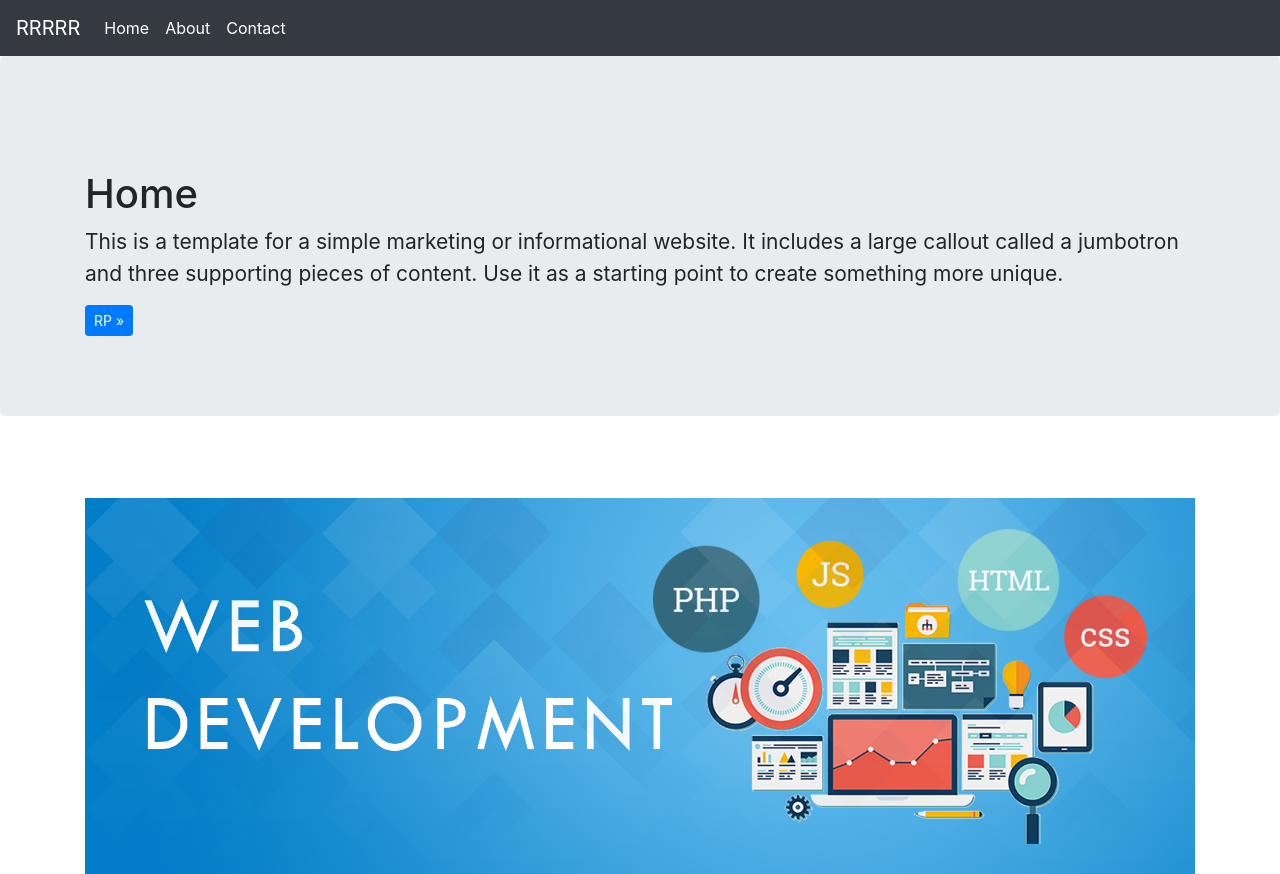
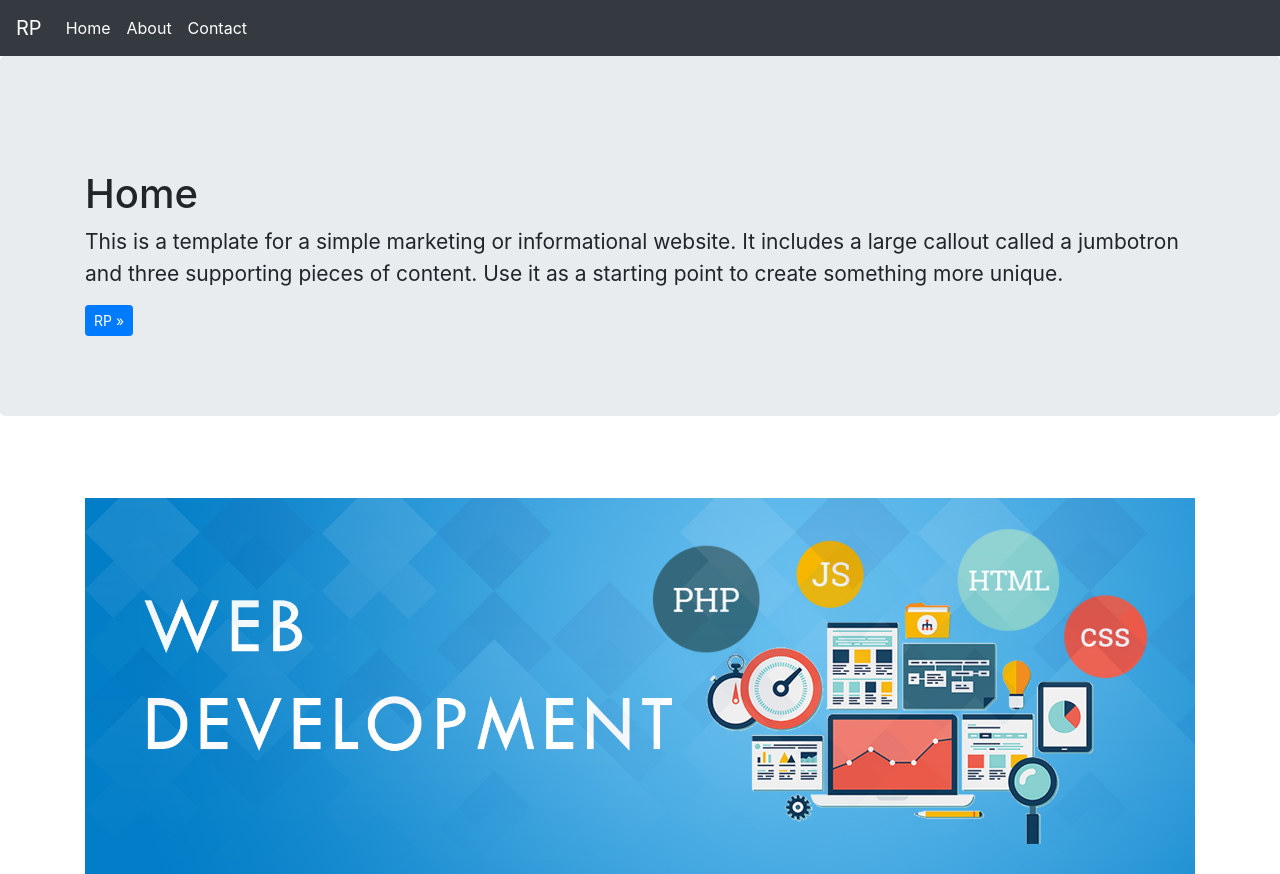
Before and after one commit to ronaks9065/rancher-sample-repo, a JavaScript app: page / in a window 1280 px wide. Built offline with nearby package versions, Linux system fonts and the light colour scheme.

Commit message:
Update App.js

```diff
--- a/src/App.js
+++ b/src/App.js
@@ -8,7 +8,7 @@ function App() {
     return <>
         <Router>
             <nav class="navbar navbar-expand-lg navbar-light bg-light navbar navbar-dark bg-dark">
-                <Link to="/" class="navbar-brand">RRRRR</Link>
+                <Link to="/" class="navbar-brand">RP</Link>
                 <button class="navbar-toggler" type="button" data-toggle="collapse" data-target="#navbarSupportedContent" aria-controls="navbarSupportedContent" aria-expanded="false" aria-label="Toggle navigation">
                     <span class="navbar-toggler-icon"></span>
                 </button>
```
